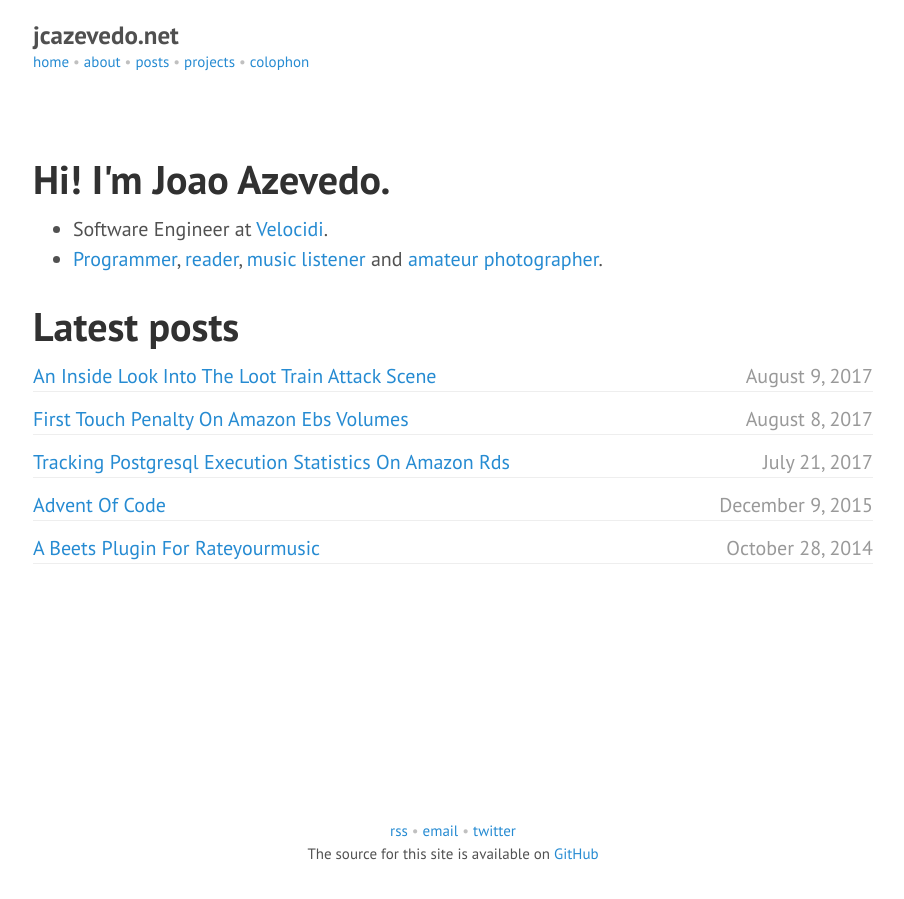
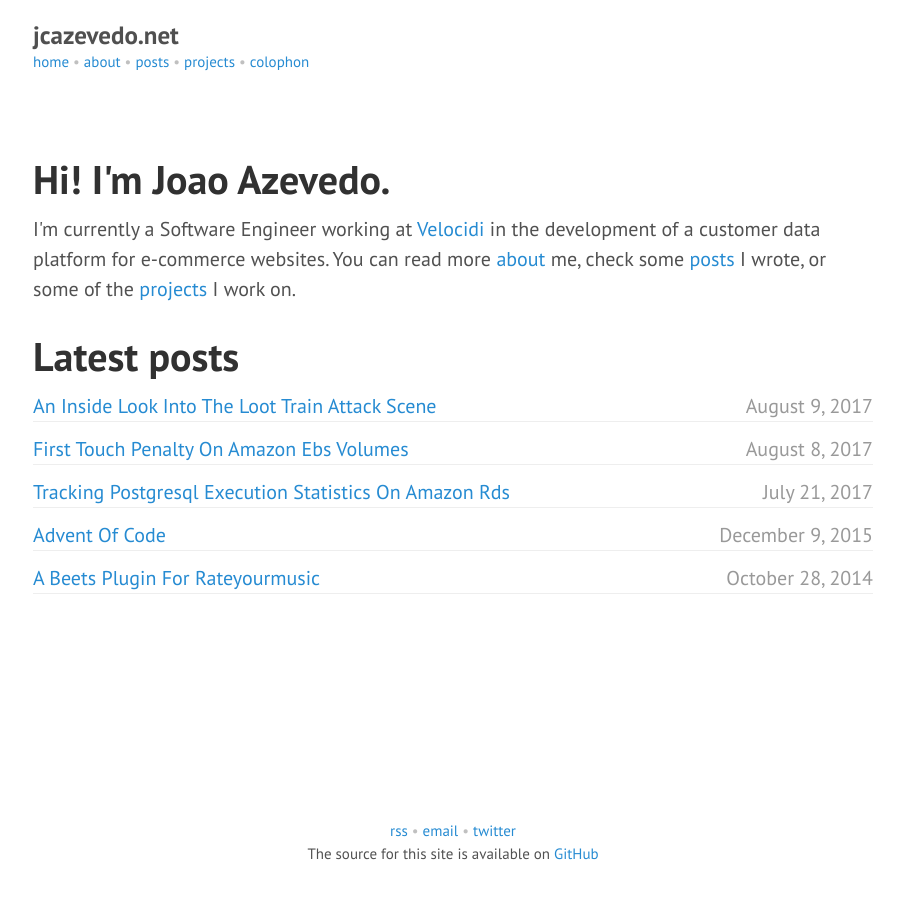
Before and after one commit to jcazevedo/jcazevedo.net, a Jekyll site: the page built from index.html, in a window 1280 px wide. Shown: the whole page, without its empty margins (187-1091 px from the left). Built offline with Jekyll 4.4.1, drawn with Linux system fonts in a browser that asks for light colours.

Commit message:
Improve home page

```diff
--- a/index.html
+++ b/index.html
@@ -5,10 +5,9 @@ title: Home
 
 <h1>Hi! I'm Joao Azevedo.</h1>
 
-<ul>
-  <li>Software Engineer at <a href="http://www.shiftforward.eu/">Velocidi</a>.</li>
-  <li><a href="https://github.com/jcazevedo">Programmer</a>, <a href="http://www.goodreads.com/jcazevedo">reader</a>, <a href="http://www.last.fm/user/jcazevedo">music listener</a> and <a href="http://www.flickr.com/photos/jcazevedo">amateur photographer</a>.</li>
-</ul>
+<p>
+  I'm currently a Software Engineer working at <a href="https://www.velocidi.com">Velocidi</a> in the development of a customer data platform for e-commerce websites. You can read more <a href="/about">about</a> me, check some <a href="/posts">posts</a> I wrote, or some of the <a href="/projects">projects</a> I work on.
+</p>
 
 <h1>Latest posts</h1>
 
```
